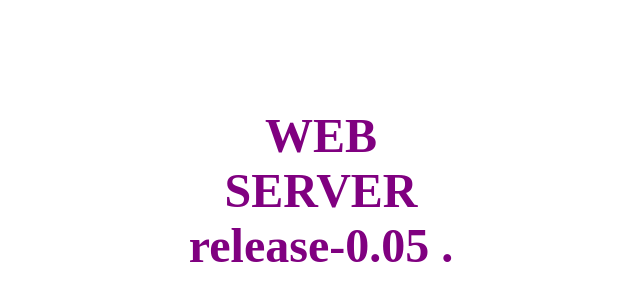
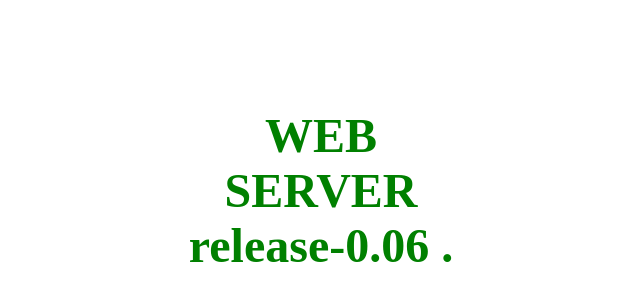
Before and after one commit to rsthakur83/release, a plain HTML site: page index.html in a window 1280 px wide. Shown: the part 206-506 px from the top of the page, without its empty margins (319-959 px from the left). Drawn offline with Linux system fonts and the light colour scheme.

Commit message:
Create index.html

```diff
--- a/index.html
+++ b/index.html
@@ -12,7 +12,7 @@ http://jsfiddle.net/6PaXB/
 <body>
 <div class="block" style="height: 99%;">
     <div class="centered">
-        <p><font size="60" color="purple"><h1> WEB SERVER release-0.05 .</h1></p>
+        <p><font size="60" color="green"><h1> WEB SERVER release-0.06 .</h1></p>
     </div>
 </div>
 </body>
```
